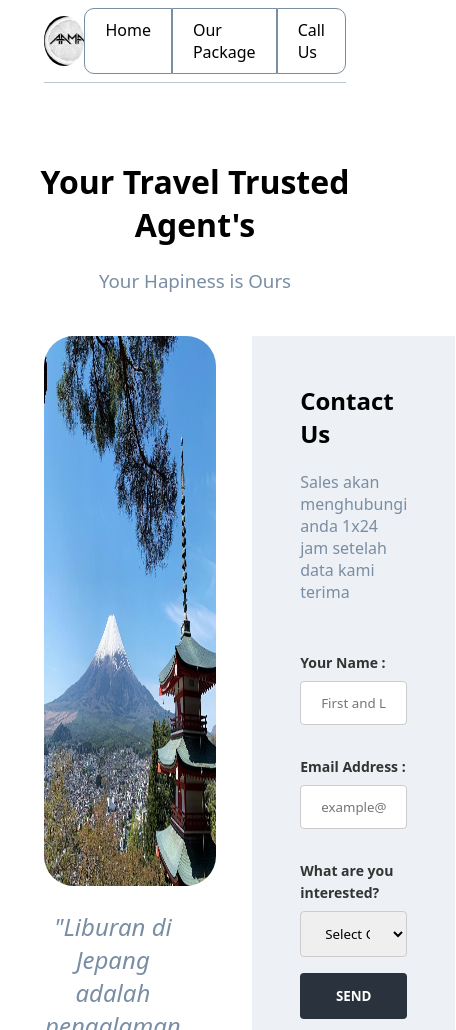
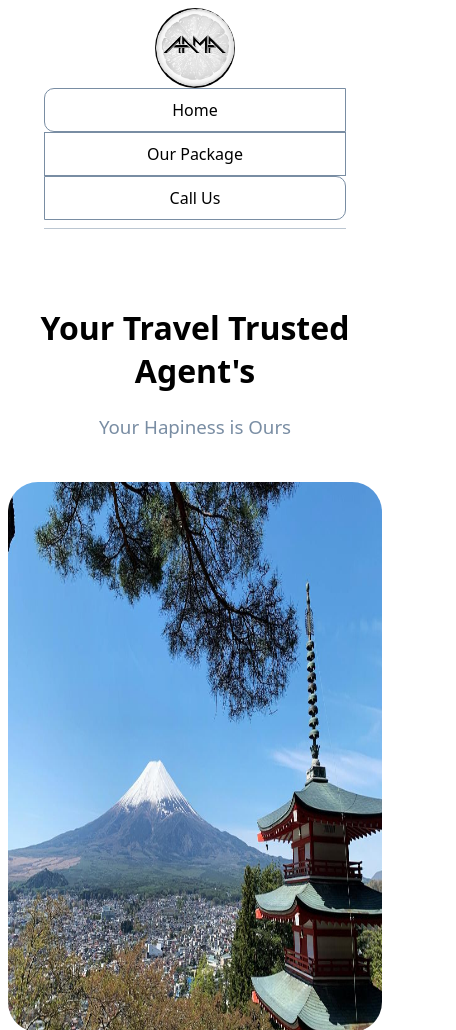
Before and after one commit to revou-fundamental-course/18-mar-24-aldynaditya, a plain HTML site: page index.html in a window 390 px wide. Shown: the top 1030 px of the page, 456 px wide, since content can reach past the window. Drawn offline with Linux system fonts and the light colour scheme.

Commit message:
sixth commit

```diff
--- a/css/style.css
+++ b/css/style.css
@@ -1,4 +1,3 @@
-
 .header-container{
     display: flex;
     align-items: center;
@@ -98,6 +97,7 @@ hr {
 .slide-caption {
     width: 80%;
     text-align: center;
+    margin-left: 50px;
 }
 
 .profil {
--- a/index.html
+++ b/index.html
@@ -3,6 +3,41 @@
 <head>
     <title>Assignment-Aldyn</title>
     <link href="css/style.css" rel="stylesheet">
+    <style>
+        @media only screen and (max-width: 600px) {
+            .header-container {
+                flex-direction: column;
+            }
+
+            .nav-container {
+                flex-direction: column;
+                width: 100%;
+                text-align:center;
+            }
+
+            .logo-icon {
+                height: 80px;
+                width: 80px;
+            }
+
+            .main-content-container {
+                flex-direction: column;
+            }
+
+            .autoslide-container {
+                margin-left: 0px;
+            }
+
+            .forminput-container {
+                margin-top: 30px;
+                margin-left: 0px;
+            }
+
+            .package-horizontal {
+                flex-direction: column;
+            }
+        }
+    </style>
 </head>
 
 <body>
```
